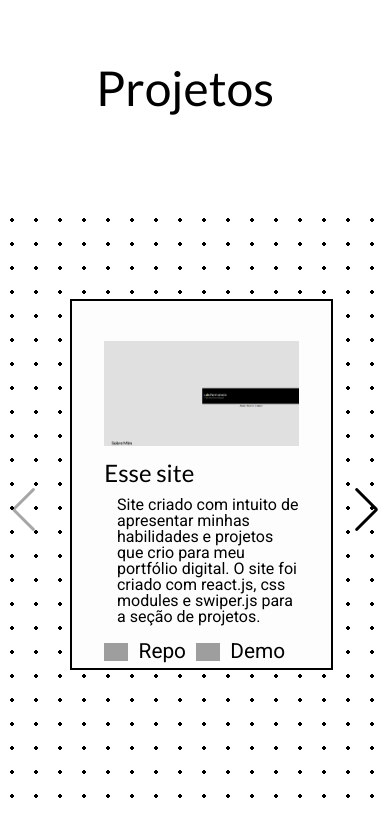
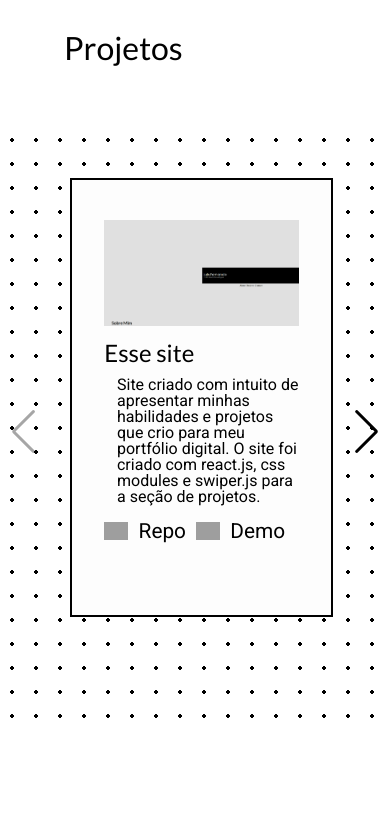
Before and after one commit to luisfr364/aboutme, a React (Vite) app: page / in a window 390 px wide. Shown: the part 1820-2648 px from the top of the page. Built offline with nearby package versions, Linux system fonts and the light colour scheme; grey boxes are pictures that could not be loaded.

Commit message:
Few adjustments related to responsivity made.

```diff
--- a/package.json
+++ b/package.json
@@ -13,6 +13,7 @@
     "preview": "vite preview"
   },
   "dependencies": {
+    "bone-loader": "^0.0.1",
     "pattern.css": "^1.0.0",
     "react": "^18.2.0",
     "react-dom": "^18.2.0",
--- a/src/components/SwiperProjects/ProjectsSwiperItem/ProjectsSwiperItem.module.css
+++ b/src/components/SwiperProjects/ProjectsSwiperItem/ProjectsSwiperItem.module.css
@@ -8,6 +8,7 @@
   border: 2px solid black;
   background-color: rgb(253, 253, 253);
 }
+
 .projectItem__desc > img {
   width: 100%;
 }
@@ -49,16 +50,16 @@
   font-family: var(--tertiary-font);
 }
 
-@media (min-width: 350px) and (max-width: 768px) {
+@media (min-width: 300px) and (max-width: 768px) {
   .projectItem__desc > h2 {
     font-size: 1.5rem;
   }
 
   .projectItem {
-    height: 35svh;
+    height: 43svh;
     width: 50%;
     margin-left: 18svw;
-    margin-top: 10svh;
+    margin-top: 5svh;
   }
 }
 
--- a/src/index.css
+++ b/src/index.css
@@ -22,17 +22,17 @@ body {
   background-image: radial-gradient(#000000 2px, transparent 2px) !important;
   background-size: 24px 24px !important;
   background-color: #ffffff;
-  padding-top: 1.5%;
-  padding-bottom: 1.5%;
+  padding-top: 2%;
+  padding-bottom: 2%;
 }
 
-@media (max-width: 768px) {
+@media screen and (max-width: 768px) {
   .swiper-slide {
     width: 100% !important;
   }
 }
 
-@media (max-width: 1024px) {
+@media screen and (max-width: 1024px) {
   .swiper {
     height: 70svh !important;
   }
--- a/src/sections/ProjectsSection/ProjectsSection.module.css
+++ b/src/sections/ProjectsSection/ProjectsSection.module.css
@@ -8,16 +8,16 @@
   font-family: var(--secondary-font);
 }
 
-@media (max-width: 768px) {
+@media (min-width: 300px) and (max-width: 768px) {
   .section {
-    height: 90svh;
+    height: 100svh;
   }
   .projectsContainer > h2 {
     font-size: 2rem;
   }
 }
 
-@media (max-width: 1024px) {
+@media (min-width: 768px) and (max-width: 1024px) {
   .projectsContainer > h2 {
     font-size: 3rem;
   }
```
Also changed, not shown: 1 other file (tests, documents, lock files or other folders).
